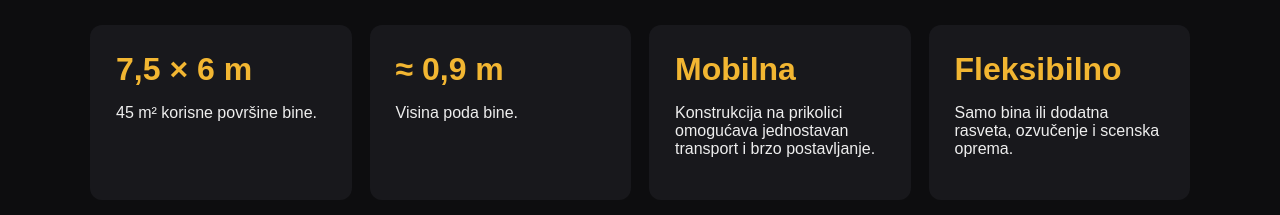
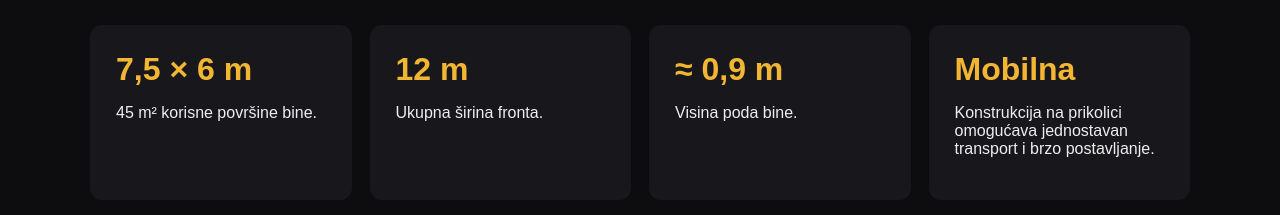
Before and after one commit to arminponovo-rgb/Iznajmljivanje-bine, a plain HTML site: page index.html in a window 1280 px wide. Shown: the part 731-946 px from the top of the page. Drawn offline with Linux system fonts and the light colour scheme.

Commit message:
Add 12m stage front specification

```diff
--- a/index.html
+++ b/index.html
@@ -3,13 +3,13 @@
 <head>
 <meta charset="utf-8"><meta name="viewport" content="width=device-width,initial-scale=1">
 <title>Iznajmljivanje bine | Mobilna bina za koncerte i događaje</title>
-<meta name="description" content="Iznajmljivanje mobilne bine 7,5 × 6 m za koncerte, moto skupove, festivale i događaje. Pančevo i Srbija. Prazna bina od 800 € + prevoz, uz mogućnost rasvete i ozvučenja.">
+<meta name="description" content="Iznajmljivanje mobilne bine 7,5 × 6 m, front 12 m, za koncerte, moto skupove, festivale i događaje. Pančevo i Srbija. Prazna bina od 800 € + prevoz, uz mogućnost rasvete i ozvučenja.">
 <style>
-*{box-sizing:border-box}body{margin:0;font-family:Arial,sans-serif;background:#0d0d0f;color:#eee}header{min-height:78vh;display:flex;align-items:center;background:linear-gradient(90deg,rgba(0,0,0,.9),rgba(0,0,0,.35)),url('https://images.unsplash.com/photo-1501386761578-eac5c94b800a?auto=format&fit=crop&w=1800&q=80') center/cover} .wrap{width:min(1100px,90%);margin:auto}h1{font-size:clamp(42px,7vw,82px);line-height:.95;margin:0 0 20px}h2{font-size:34px;margin-top:0}.accent{color:#f2b632}.lead{font-size:21px;max-width:720px;line-height:1.5}.btn{display:inline-block;background:#f2b632;color:#111;padding:15px 24px;border-radius:8px;text-decoration:none;font-weight:bold;margin:10px 10px 0 0}section{padding:65px 0}.grid{display:grid;grid-template-columns:repeat(auto-fit,minmax(230px,1fr));gap:18px}.card{background:#18181c;padding:26px;border-radius:12px}.big{font-size:32px;font-weight:bold;color:#f2b632}.price{background:#f2b632;color:#111}.price .big{color:#111}.cta{text-align:center;background:#18181c}footer{text-align:center;padding:25px;color:#999}@media(max-width:600px){header{min-height:70vh}section{padding:45px 0}}
+*{box-sizing:border-box}body{margin:0;font-family:Arial,sans-serif;background:#0d0d0f;color:#eee}header{min-height:78vh;display:flex;align-items:center;background:linear-gradient(90deg,rgba(0,0,0,.9),rgba(0,0,0,.35)),url('https://images.unsplash.com/photo-1501386761578-eac5c94b800a?auto=format&fit=crop&w=1800&q=80') center/cover}.wrap{width:min(1100px,90%);margin:auto}h1{font-size:clamp(42px,7vw,82px);line-height:.95;margin:0 0 20px}h2{font-size:34px;margin-top:0}.accent{color:#f2b632}.lead{font-size:21px;max-width:720px;line-height:1.5}.btn{display:inline-block;background:#f2b632;color:#111;padding:15px 24px;border-radius:8px;text-decoration:none;font-weight:bold;margin:10px 10px 0 0}section{padding:65px 0}.grid{display:grid;grid-template-columns:repeat(auto-fit,minmax(210px,1fr));gap:18px}.card{background:#18181c;padding:26px;border-radius:12px}.big{font-size:32px;font-weight:bold;color:#f2b632}.price{background:#f2b632;color:#111}.price .big{color:#111}.cta{text-align:center;background:#18181c}footer{text-align:center;padding:25px;color:#999}@media(max-width:600px){header{min-height:70vh}section{padding:45px 0}}
 </style></head>
 <body>
 <header><div class="wrap"><div class="accent">MOBILNA BINA • PANČEVO • SRBIJA</div><h1>Iznajmljivanje<br><span class="accent">bine</span></h1><p class="lead">Mobilna bina za koncerte, festivale, moto skupove, manifestacije i privatne događaje. Prazna bina ili kompletirana rasvetom i ozvučenjem prema potrebama događaja.</p><a class="btn" href="tel:+381644913619">Pozovite 064 49 13 619</a></div></header>
-<section><div class="wrap"><h2>Mobilna bina spremna za događaj</h2><div class="grid"><div class="card"><div class="big">7,5 × 6 m</div><p>45 m² korisne površine bine.</p></div><div class="card"><div class="big">≈ 0,9 m</div><p>Visina poda bine.</p></div><div class="card"><div class="big">Mobilna</div><p>Konstrukcija na prikolici omogućava jednostavan transport i brzo postavljanje.</p></div><div class="card"><div class="big">Fleksibilno</div><p>Samo bina ili dodatna rasveta, ozvučenje i scenska oprema.</p></div></div></div></section>
+<section><div class="wrap"><h2>Mobilna bina spremna za događaj</h2><div class="grid"><div class="card"><div class="big">7,5 × 6 m</div><p>45 m² korisne površine bine.</p></div><div class="card"><div class="big">12 m</div><p>Ukupna širina fronta.</p></div><div class="card"><div class="big">≈ 0,9 m</div><p>Visina poda bine.</p></div><div class="card"><div class="big">Mobilna</div><p>Konstrukcija na prikolici omogućava jednostavan transport i brzo postavljanje.</p></div><div class="card"><div class="big">Fleksibilno</div><p>Samo bina ili dodatna rasveta, ozvučenje i scenska oprema.</p></div></div></div></section>
 <section><div class="wrap"><h2>Za različite vrste događaja</h2><div class="grid"><div class="card"><h3>Koncerti i festivali</h3><p>Prostor za bend, izvođače i kompletnu scensku postavku.</p></div><div class="card"><h3>Moto skupovi</h3><p>Možete uzeti samo praznu binu ili dodati opremu koja vam nedostaje.</p></div><div class="card"><h3>Manifestacije</h3><p>Gradski događaji, proslave i programi na otvorenom.</p></div><div class="card"><h3>Privatni događaji</h3><p>Rešenje za veće proslave i događaje sa živom muzikom.</p></div></div></div></section>
 <section><div class="wrap"><div class="card price"><h2>Prazna bina od</h2><div class="big">800 € + prevoz</div><p>Za rasvetu, ozvučenje ili dodatnu opremu ponuda se formira prema potrebama događaja.</p></div></div></section>
 <section class="cta"><div class="wrap"><h2>Treba vam bina?</h2><p class="lead" style="margin:auto">Pošaljite datum, mesto događaja i šta vam je od opreme potrebno.</p><a class="btn" href="tel:+381644913619">064 49 13 619</a></div></section>
```
